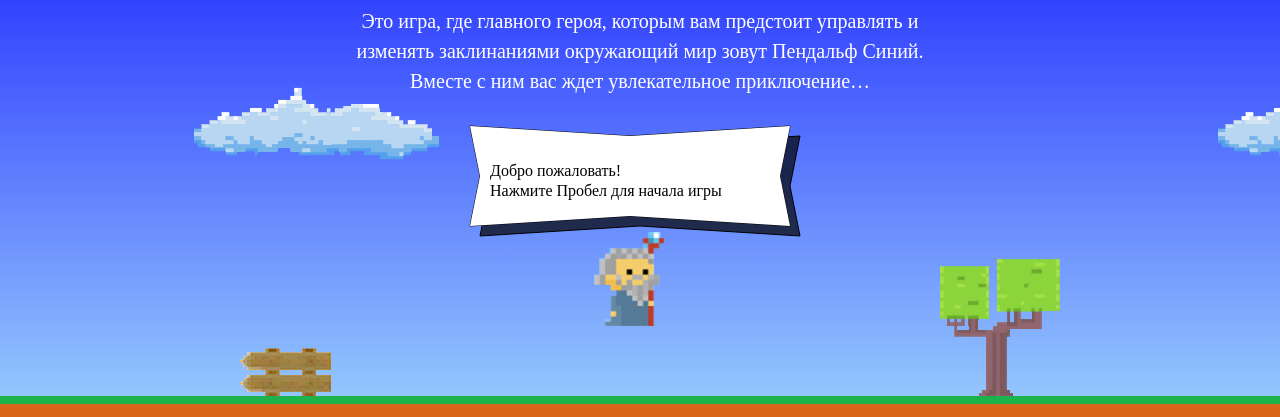
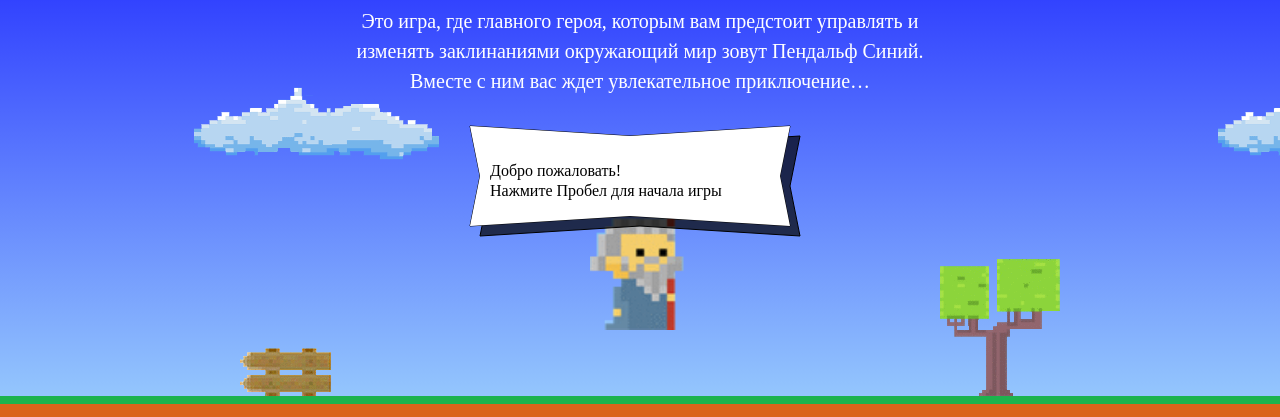
Before and after one commit to SergeiGray/585503-code-and-magick-17, a website: page index.html in a window 1280 px wide. Shown: the part 203-620 px from the top of the page. Drawn offline with Linux system fonts and the light colour scheme; a web font is replaced by a local one.

Commit message:
Правки функции getFireballSpeed, getWizardY, getWizardX

```diff
--- a/index.html
+++ b/index.html
@@ -183,21 +183,25 @@
 
 <script>
   var fireballSize = 22;
-  var getFireballSpeed = function(left){}
+  var getFireballSpeed = function(left){
+    if(left) {
+      return 5;
+    }
+    return 2;
+  }
   wizardSpeed = 3;
-  wizardWidth = 70;
+  wizardWidth = 100;
   getWizardHeight = function() {
     return 1.337 * wizardWidth;
   }
   var getWizardX = function(width) {
-    return width/2.3;
+    return width/2-wizardWidth/2;
   }
   var getWizardY  = function(height) {
-    return height/2.2;
+    return (height/3);
   }
 </script>
 <script src="js/game.js"></script>
-<script>document.write('<script src="http://' + (location.host || 'localhost').split(':')[0] + ':35729/livereload.js?snipver=1"></' + 'script>')</script>
 
 </body>
 </html>
```
